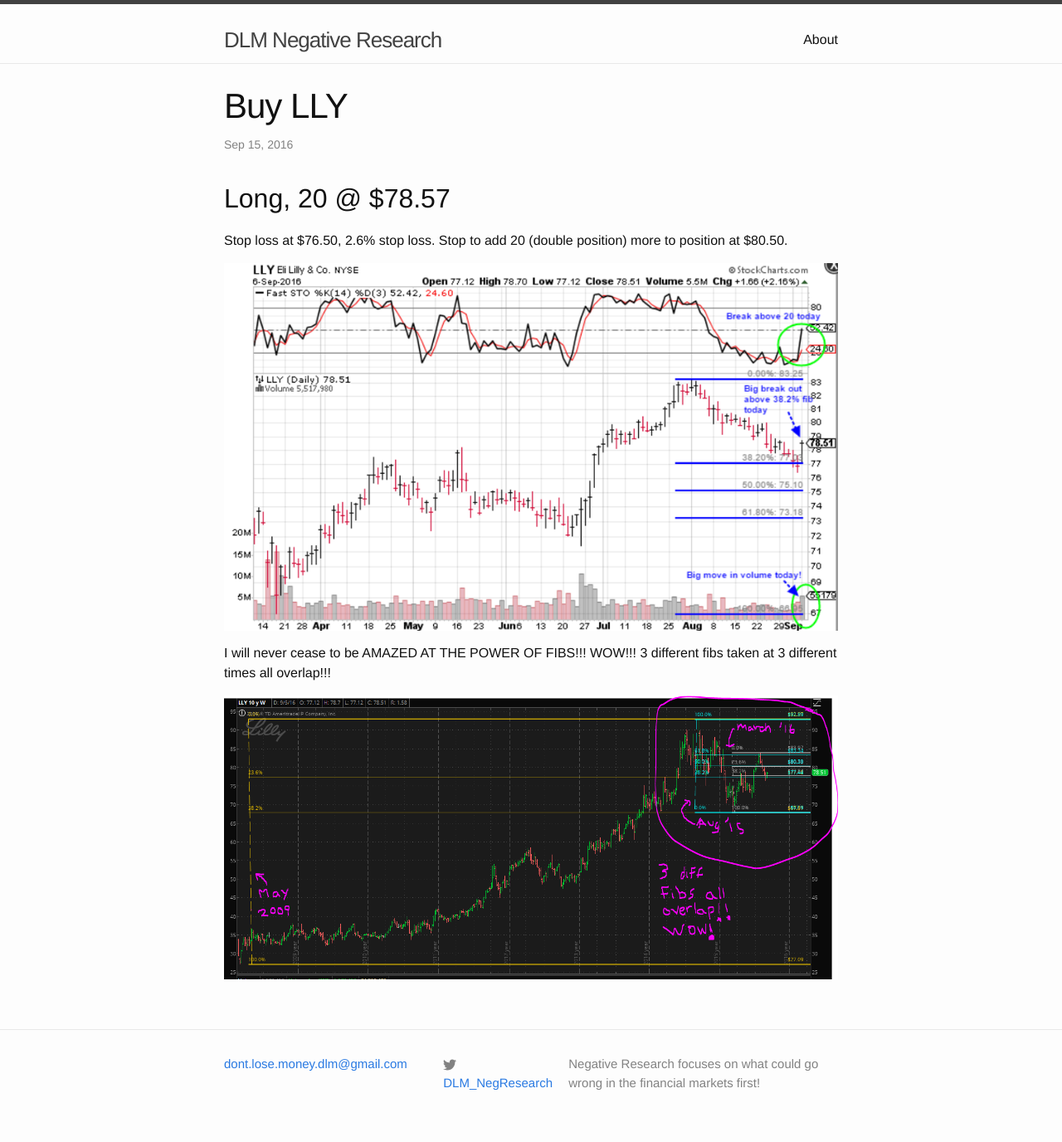
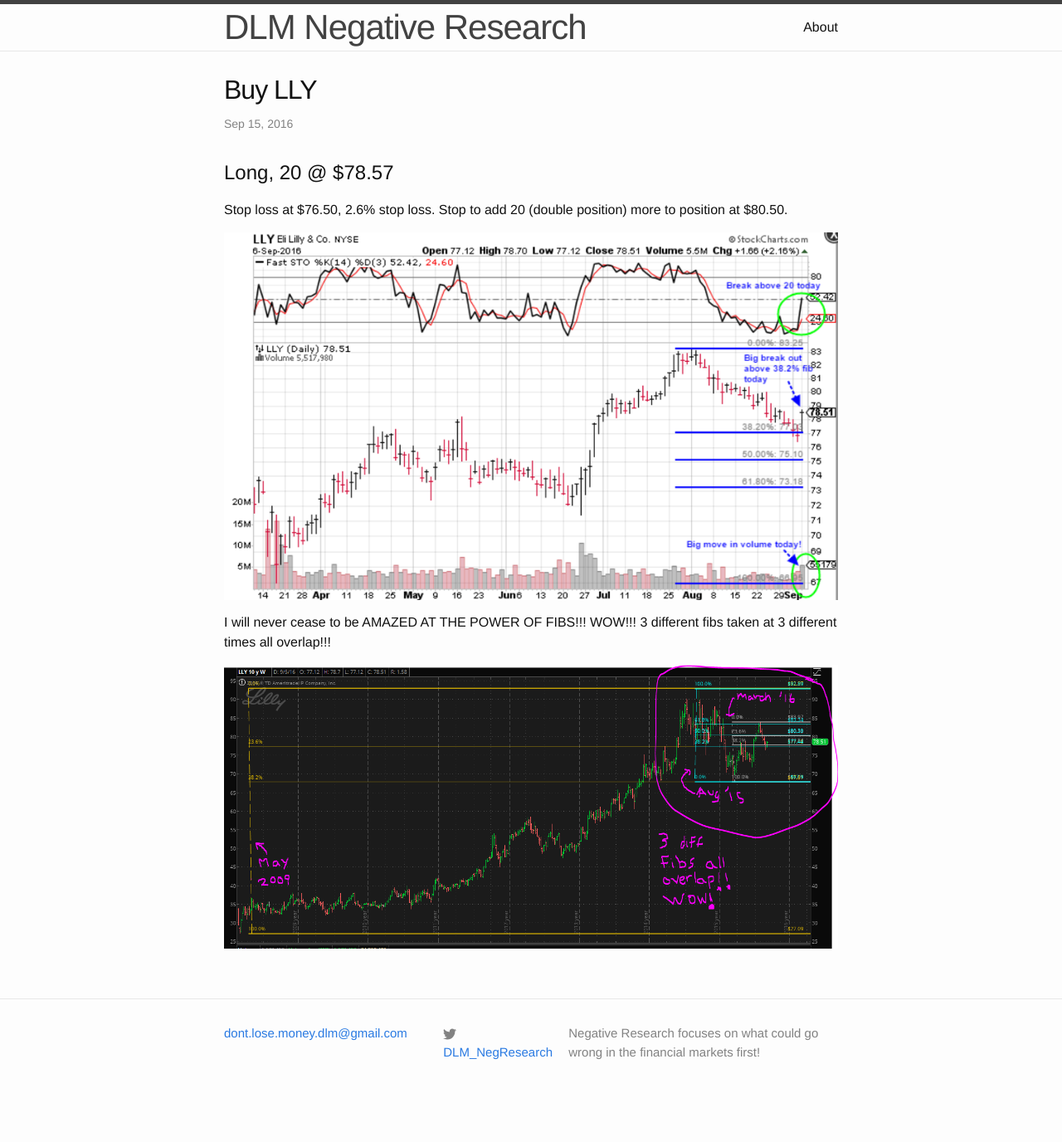
Before and after one commit to dont-lose-money/dont-lose-money.github.io, a Jekyll site: the page built from _posts/2016-09-16-LLY-Long.markdown, in a window 1280 px wide. Shown: the whole page at 83% size. Built offline with Jekyll 4.4.1, drawn with Linux system fonts in a browser that asks for light colours; after the commit the page ends 1339 px from its top, so only the background shows below that.

Commit message:
font size

```diff
--- a/_includes/header.html
+++ b/_includes/header.html
@@ -2,7 +2,7 @@
 
   <div class="wrapper">
 
-    <h1><a class="site-title" href="{{ site.baseurl }}/">{{ site.title }}</a></h1>
+    <a class="site-title" href="{{ site.baseurl }}/">{{ site.title }}</a>
 
     <nav class="site-nav">
       <a href="#" class="menu-icon">
--- a/_posts/2016-09-16-LLY-Long.markdown
+++ b/_posts/2016-09-16-LLY-Long.markdown
@@ -4,7 +4,7 @@
 date:   2016-09-15 19:43:27
 categories: Long LLY
 ---
-## Long, 20 @ $78.57
+# Long, 20 @ $78.57
 Stop loss at $76.50, 2.6% stop loss.  Stop to add 20 (double position) more to position at $80.50.
 
 ![Pic](/images/LLY1.png)
--- a/_sass/_layout.scss
+++ b/_sass/_layout.scss
@@ -11,7 +11,7 @@
 }
 
 .site-title {
-    font-size: 26px;
+    font-size: 42px;
     line-height: 56px;
     letter-spacing: -1px;
     margin-bottom: 0;
@@ -198,7 +198,7 @@
 }
 
 .post-title {
-    font-size: 42px;
+    font-size: 32px;
     letter-spacing: -1px;
     line-height: 1;
 
@@ -211,7 +211,7 @@
     margin-bottom: $spacing-unit;
 
     h2 {
-        font-size: 32px;
+        font-size: 28px;
 
         @include media-query($on-laptop) {
             font-size: 28px;
```
